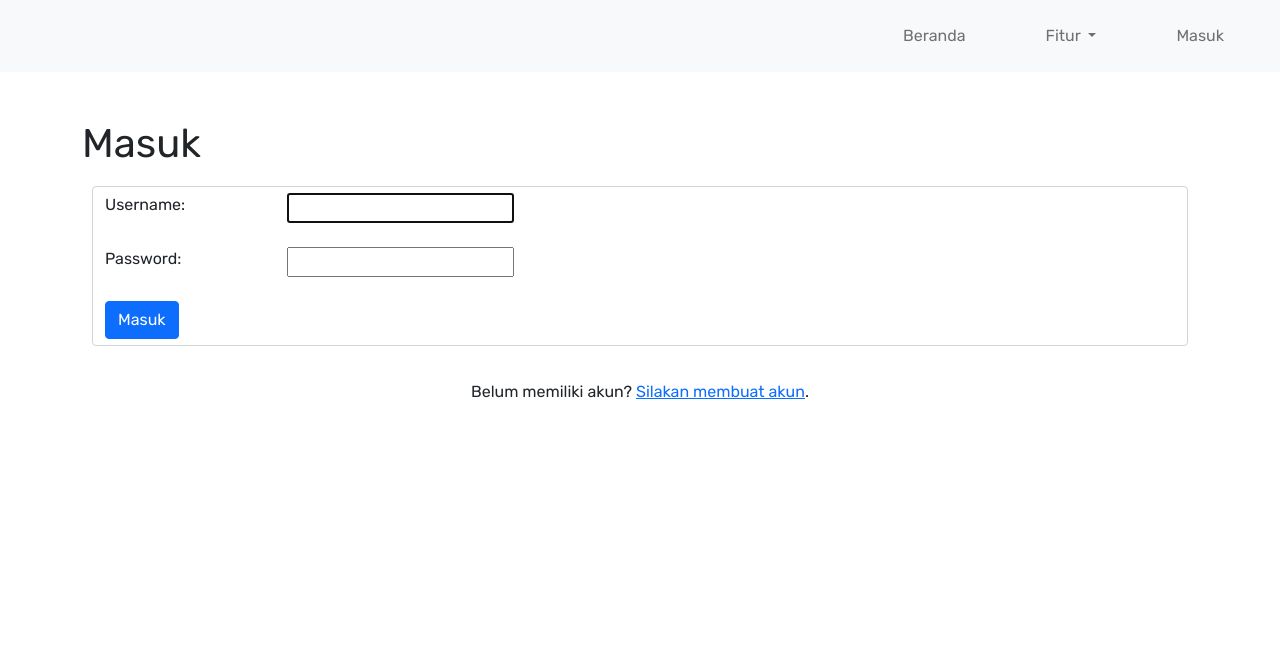
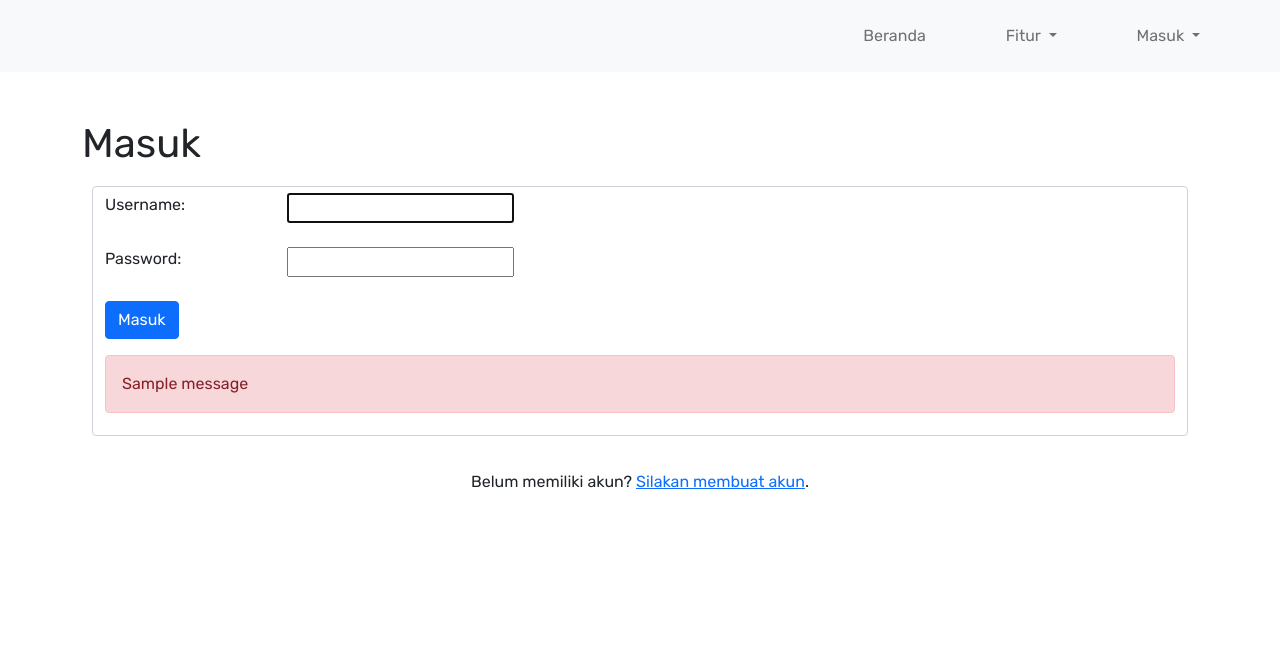
Before and after one commit to ihsanalfarisi/pbp-b07, a Django app: page /login/ in a window 1280 px wide. Shown: the top 653 px of the page. Run offline with Django 3.2, Linux system fonts and the light colour scheme; tables that the repository leaves empty hold one stand-in row (values such as "Sample post"); one stand-in notice (Sample message) is shown; some libraries are stand-ins or nearby versions.

Commit message:
Homepage 9 revisi register-login message, tampilan, etc

```diff
--- a/main/templates/main/home.html
+++ b/main/templates/main/home.html
@@ -18,7 +18,7 @@
         {% if user.is_authenticated %}
         <h3 class="mt-3">Selamat Datang, <span style="color:#0d6efd">{{user.username}}!</span></h3>
         {% else %}
-        <a class="btn btn-primary mt-4" href="/login">Login Sekarang</a>
+        <a class="btn btn-primary mt-4" href="/login">Masuk Sekarang</a>
         {% endif %}
       </div>
       <div class="col-sm-7 mt-5" style="padding-left: 50px">
--- a/main/templates/registration/login.html
+++ b/main/templates/registration/login.html
@@ -23,6 +23,18 @@
             </div><br>
             {% endfor %}
             <button class="btn btn-primary" type="submit">Masuk</button>
+            <p></p>
+            {% if messages %}
+            {% for message in messages %}
+            <div class="alert alert-danger" role="alert">
+                {{ message }}
+            </div>
+            {% endfor %}
+            {% if messages %}
+            {% for message in messages %}
+            {% endfor %}
+            {% endif %}
+            {% endif %}
         </form>
     </div>
     <p class="text-center mt-4">Belum memiliki akun? <a href="/signup">Silakan membuat akun</a>.</p>
--- a/main/views.py
+++ b/main/views.py
@@ -18,7 +18,6 @@ def register_request(request):
         if form.is_valid():
             user = form.save()
             login(request, user)
-            messages.success(request, "Registration successful.")
             return redirect("main:home")
         messages.error(request, "Unsuccessful registration. Invalid information.")
     form = NewUserForm()
@@ -33,7 +32,6 @@ def login_request(request):
             user = authenticate(username=username, password=password)
             if user is not None:
                 login(request, user)
-                messages.info(request, f"You are now logged in as {username}.")
                 return redirect("main:home")
             else:
                 messages.error(request,"Invalid username or password.")
@@ -44,5 +42,4 @@ def login_request(request):
 
 def logout_request(request):
     logout(request)
-    messages.info(request, "You have successfully logged out.")
     return redirect("main:home")
--- a/templates/base.html
+++ b/templates/base.html
@@ -33,7 +33,7 @@
           </li>
           <li class="nav-item dropdown">
             <a
-              class="nav-link dropdown-toggle me-5 mr-2 ms-3"
+              class="nav-link dropdown-toggle me-5 ms-3"
               href="#"
               id="navbarDropdown"
               role="button"
@@ -58,7 +58,7 @@
           </li>
           {% if user.is_authenticated %}
 
-          <li class="nav-item dropdown">
+          <li class="nav-item dropdown me-4">
             <a
               class="nav-link dropdown-toggle me-5 ms-3"
               href="#"
@@ -76,8 +76,21 @@
 
           {% else %}
 
-          <li class="nav-item">
-            <a class="nav-link me-5 ms-3" href="/login">Masuk</a>
+          <li class="nav-item dropdown me-4">
+            <a
+                    class="nav-link dropdown-toggle me-5 ms-3"
+                    href="#"
+                    id="navbarDropdown3"
+                    role="button"
+                    data-bs-toggle="dropdown"
+                    aria-expanded="false"
+            >
+              Masuk
+            </a>
+            <ul class="dropdown-menu" aria-labelledby="navbarDropdown3">
+              <li><a class="dropdown-item" href="/login">Masuk</a></li>
+              <li><a class="dropdown-item" href="/signup">Registrasi</a></li>
+            </ul>
           </li>
 
           {% endif %}
```
Also changed, not shown: main/templates/registration/signup.html (+18 -1 lines).
